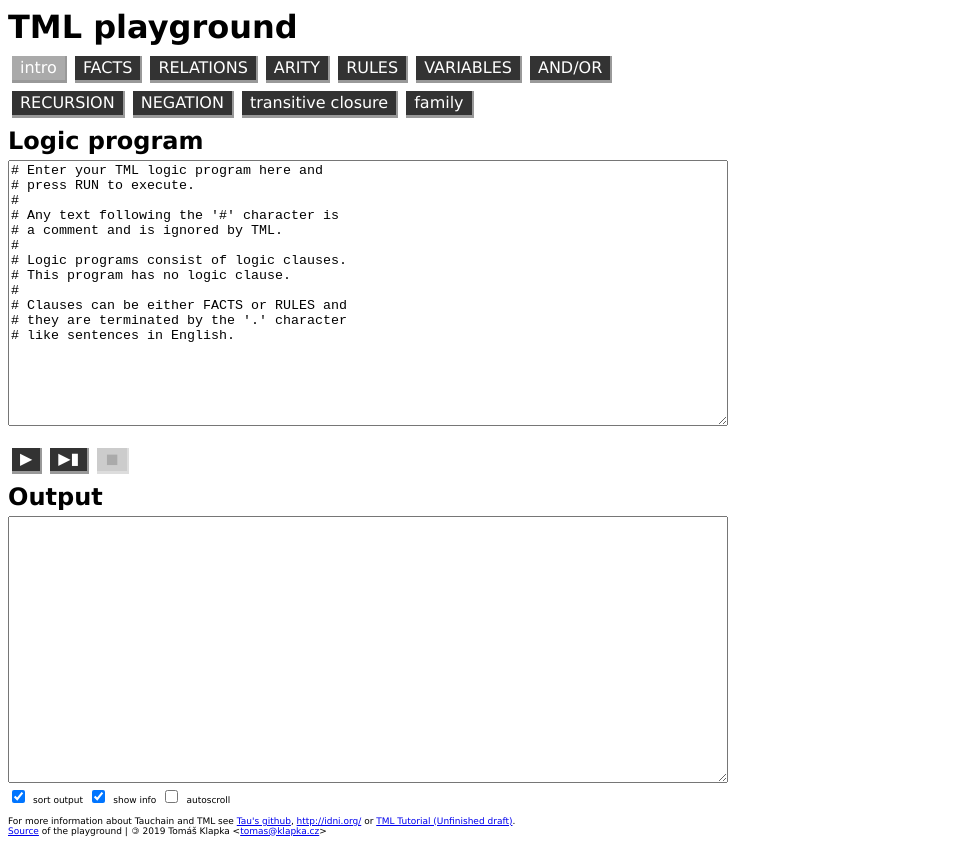
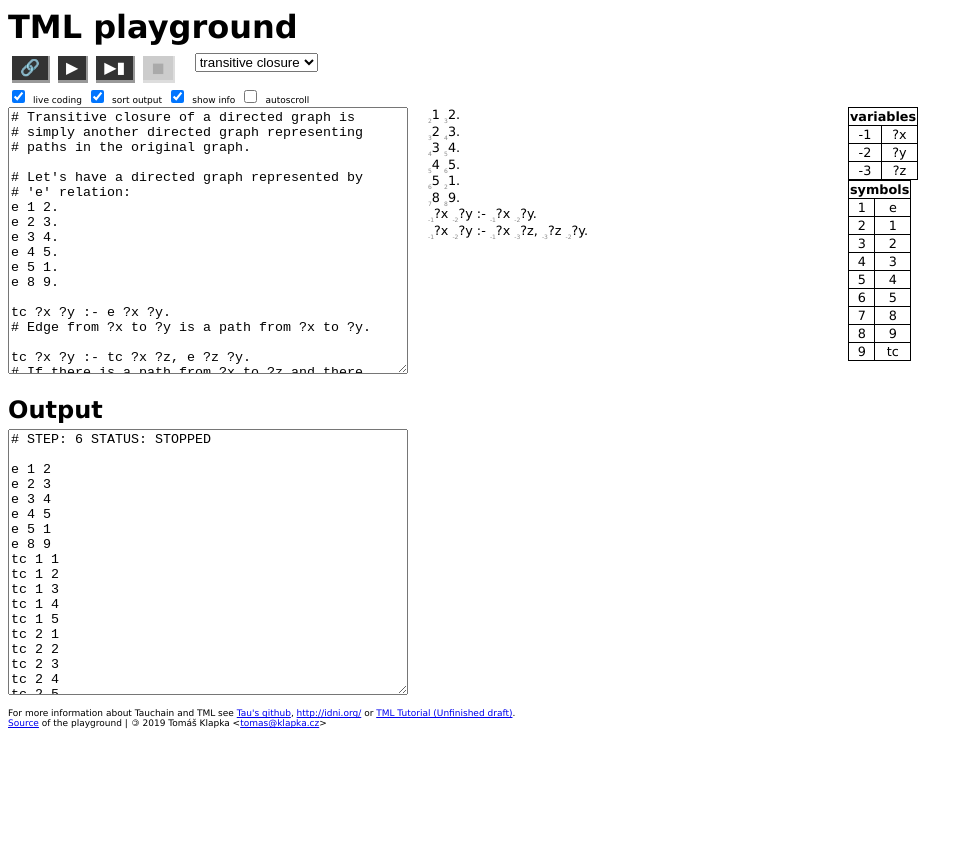
Before and after one commit to IDNI/tml_playground, a website: page app/static/index.html in a window 1280 px wide. Shown: the whole page, without its empty margins (0-973 px from the left). After the commit the page ends 800 px from the top, so only its background shows below. Drawn offline with Linux system fonts and the light colour scheme.

Commit message:
live coding; rerender running program and show dict; link to share; intro buttons -> select

```diff
--- a/app/static/index.html
+++ b/app/static/index.html
@@ -7,124 +7,60 @@
 		<meta name="Keywords" content="TML,Tau Meta-Language,Tau,Meta-Language,Language,Tauchain,IDNI,DATALOG,PDATALOG,P-DATALOG,Datalog with negation,Unstratified Datalog,PFP,finite ordered structures,PFP logic over finite ordered structures,logic programming,programming language,reasoning,inference engine,programming,playground,examples,exercises,demo" />
 		<meta name="Description" content="Online playground for TML (Tau Meta Language) with examples." />
 		<link rel="icon" href="data:,">
-		<style>
-			* {
-				box-sizing: border-box;
-			}
-			body {
-				font-family: Verdana, Geneva, sans-serif;
-			}
-			h1, h2 {
-				margin: 0.2em 0;
-			}
-			textarea#logic_program {
-				width: 100%;
-				height: 18em;
-				margin-bottom: 1em;
-			}
-			textarea#output {
-				width: 100%;
-				height: 20em;
-			}
-			@media only screen and (min-width: 768px) {
-				textarea#logic_program {
-					width: 720px;
-					height: 20em;
-				}
-				textarea#output {
-					width: 720px;
-				}
-				div#tests {
-					width: 720px;
-				}
-			}
-			.row::after {
-				content: "";
-				clear: both;
-				display: table;
-			}
-			div.button,
-			div.active-button {
-				float: left;
-				margin: 0.25em;
-				border-width: 0 2px 3px 0;
-				border-style: solid;
-				border-color: #999999;
-				background: #333333;
-				color: #FFFFFF;
-				padding: 0.1em 0.5em;
-				padding-bottom: 0.2em;
-				cursor: pointer;
-			}
-			.tests-label {
-				margin: 0.25em;
-				float: left;
-			}
-			.note {
-				margin-top: 1em;
-			}
-			.xx-small,
-			.note {
-				font-size: xx-small;
-			}
-			.active-button {
-				background: #AAAAAA!Important;
-			}
-			span.copyleft {
-				display:inline-block;
-				-moz-transform: scale(-1, 1);
-				-webkit-transform: scale(-1, 1);
-				-o-transform: scale(-1, 1);
-				-ms-transform: scale(-1, 1);
-				transform: scale(-1, 1);
-			}
-			.disabled-button {
-				border-color: #DDDDDD!Important;
-				background: #CCCCCC!Important;
-				color: #AAAAAA!Important;
-			}
-			#status-info {
-				display: none;
-			}
-		</style>
+		<link rel="stylesheet" type="text/css" href="style.css" />
 	</head>
-	<body onload="test()">
+	<body onload="init_playground()">
 		<h1>TML playground</h1>
-		<div id="tests" class="row">
-			<div class="button" id="t0" onclick="test(0)">intro</div>
-			<div class="button" id="t1" onclick="test(1)">FACTS</div>
-			<div class="button" id="t2" onclick="test(2)">RELATIONS</div>
-			<div class="button" id="t3" onclick="test(3)">ARITY</div>
-			<div class="button" id="t4" onclick="test(4)">RULES</div>
-			<div class="button" id="t5" onclick="test(5)">VARIABLES</div>
-			<div class="button" id="t6" onclick="test(6)">AND/OR</div>
-			<div class="button" id="t7" onclick="test(7)">RECURSION</div>
-			<div class="button" id="t8" onclick="test(8)">NEGATION</div>
-			<div class="button" id="t9" onclick="test(9)">transitive
-				closure</div>
-			<div class="button" id="t10" onclick="test(10)">family</div>
-		</div>
-		<div>
-			<h2>Logic program</h2>
-			<textarea id="logic_program"></textarea>
+		<div class="row">
+			<div id="link_button" title="get link to this program" onclick="link()"
+				class="button">&#128279;</div>
+			<div id="run_button"  title="run program"  onclick="run()"
+				class="button">&#9654;</div>
+			<div id="step_button" title="do a step" onclick="step()"
+				class="button">&#9654;&#9646;</div>
+			<div id="stop_button" title="stop running" onclick="stop()"
+				class="button disabled-button" >&#9724;</div>
+			<div class="bar-select">
+				<select id="tests-select" onchange="test(document.getElementById('tests-select').value)">
+					<option value="0">intro</option>
+					<option value="1">FACTS</option>
+					<option value="2">RELATIONS</option>
+					<option value="3">ARITY</option>
+					<option value="4">RULES</option>
+					<option value="5">VARIABLES</option>
+					<option value="6">AND/OR</option>
+					<option value="7">RECURSION</option>
+					<option value="8">NEGATION</option>
+					<option value="9">transitive closure</option>
+					<option value="10">family</option>
+				</select>
+			</div>
 		</div>
 		<div class="row">
-			<div id="run_button"  title="RUN"  onclick="run()"
-				class="button">&#9654;</div>
-			<div id="step_button" title="STEP" onclick="step()"
-				class="button">&#9654;&#9646;</div>
-			<div id="stop_button" title="STOP" onclick="stop()"
-				class="button disabled-button" >&#9724;</div>
-		</div>
+			<div>
+				<input id="live_coding" type="checkbox" checked="true" />
+				<span class="xx-small"> live coding</span>
+				<input id="sort-result" type="checkbox" checked="true" />
+				<span class="xx-small"> sort output</span>
+				<input id="show-info"   type="checkbox" checked="true" />
+				<span class="xx-small"> show info</span>
+				<input id="autoscroll"  type="checkbox" />
+				<span class="xx-small"> autoscroll</span>
+			</div>
+			<div class="panel">
+				<textarea id="logic_program" oninput="on_program_change()""></textarea>
+			</div>
+			<div class="panel">
+				<div id="running_program"></div>
+			</div>
+			<div class="panel">
+				<div id="dict_vars" class="dict"></div>
+				<div id="dict_syms" class="dict"></div>
+			</div>
+			</div>
 		<div class="output">
 			<h2>Output</h2>
 			<textarea id="output"></textarea><br/>
-			<input id="sort-result" type="checkbox" checked="true" />
-			<span class="xx-small"> sort output</span>
-			<input id="show-info"   type="checkbox" checked="true" />
-			<span class="xx-small"> show info</span>
-			<input id="autoscroll"  type="checkbox" />
-			<span class="xx-small"> autoscroll</span>
 		</div>
 		<div id="status-info">
 			RUNNING: <span id="running_status"></span>
@@ -144,10 +80,15 @@
 			&lt;<a href="mailto:tomas@klapka.cz">tomas@klapka.cz</a>&gt;
 			<br />
 		</div>
-		<!-- tml.min.js (19 kB)          -->
+		<!--------------------------------->
+		<!-- HTML ends here              -->
+		<!--------------------------------->
+		<!-- javascript starts here      -->
+		<!--------------------------------->
+		<!-- tml.min.js       (19 kB)    -->
 		<!-- tml.debug.min.js (32 kB)    -->
-		<!-- tml.js (36 kB)              -->
-		<!-- tml.debug.js (56 kB)        -->
+		<!-- tml.js           (36 kB)    -->
+		<!-- tml.debug.js     (56 kB)    -->
 		<script src="tml.min.js"></script>
 		<script type="text/javascript">
 			const { lp } = require('tml');
@@ -161,7 +102,7 @@
 					return;
 				}
 				// read logic program from the input textarea
-				const source = document.getElementById('logic_program').value;
+				let source = document.getElementById('logic_program').value;
 				// clear output and show running status
 				document.getElementById('output').innerText = 'running...';
 				// init state
@@ -170,22 +111,33 @@
 				s.step = 0; // step counter
 				s.d = 0;    // current db root
 				s.s = [];   // previous steps' db roots
+				s.raw = []; // empty raw program
 				s.p = new lp();
 				try {
-					s.raw = s.p.prog_read(lp.string_read_text(source));
-					console.log("program dict: ", s.p.d);
-					console.log('raw rules:', s.raw);
+					 // strip comments and multiple lines
+					source = lp.string_read_text(source);
+					// document.getElementById('running_program')
+					// 	.innerHTML = source.replace(/\n+/gm, `<br/>`);
+					s.raw = s.p.prog_read(source);
+					update_running_program();
+					// console.log("program dict: ", s.p.d);
+					// console.log('raw rules:', s.raw);
 				} catch (err) { // parse error
 					console.log('Parse error:', err);
 					s.result = `Parse error: ${err}`;
 				}
 				show_status();
 			}
+			function restart() {
+				s.running = false;
+				start();
+			}
 			function stop() {
 				s.running = false;
 				show_status();
 				output_result(s.p.toString());
 			}
+			function rerun() { s.running = false; run(); }
 			function run() { step(0); }
 			// Do N steps. default 1. 0 = infinity (ie. run until a fixed point)
 			function step(n = 1) {
@@ -200,8 +152,8 @@
 					try {
 						s.p.step(); // do pfp step
 					} catch (err) {
-						console.log('PFP error', err);
-						s.result = `PFP error: ${err}`;
+						console.log('Runtime error', err);
+						s.result = `Runtime error: ${err}`;
 						return false;
 					}
 					// FP if db root resulted already from a previous step
@@ -239,6 +191,48 @@
 					output.scrollTop = output.scrollHeight
 				}
 			}
+			function update_dictionary() {
+				const table = (a, neg = false) => {
+					let res = `<table>\n    <tr><th colspan="2">${neg?'variables':'symbols'}</th></tr>\n`;
+					for (let i = 1; i < a.length; i++) {
+						res += `    <tr><td>${neg?'-':''}${i}</td><td>${a[i]}</td></tr>\n`
+					}
+					return res + `</table>\n`;
+				}
+				document.getElementById('dict_syms').innerHTML = table(s.p.d.syms);
+				document.getElementById('dict_vars').innerHTML = table(s.p.d.vars, true);
+			}
+			function update_running_program() {
+				const arg_toString = a => {
+					const str = a < 0
+						? s.p.d.vars[-a]
+						: a > 0
+							? s.p.d.get(a)
+							: false;
+					return str ? `<span title="${str}"><sub class="varid">${a}</sub>${str}</span>` : str;
+				}
+				const term_toString = t => {
+					const res = `${t[0]<0 ? '~' : ''}${t.slice(1).map(arg_toString).filter(str=>str!==false).join(' ')}`;
+					return res;
+				}
+				const rule_toString = r => {
+					let res = term_toString(r[r.length-1]); // head or fact
+					const body_len = r.length-1;
+					if (body_len) {	// rule body
+						res += ' :- ';
+						for (let i = 0; i < body_len; i++) {
+							//console.log('res before adding body term, ', i, res);
+							res += term_toString(r[i]) + (i+1 < body_len ? ', ' : '');
+							//console.log('res after adding body term, ', i, res);
+						}
+					}
+					res += `.<br/>\n`;
+					return res;
+				}
+				document.getElementById('running_program')
+					.innerHTML = s.raw.map(rule_toString).join('');
+				update_dictionary();
+			}
 			function show_status() {
 				const rs = document.getElementById('running_status');
 				const ss = document.getElementById('step_status');
@@ -247,7 +241,49 @@
 				ss.innerText = s.running ? s.step : 'n/a';
 				sb.classList = "button" + (s.running ? "" : " disabled-button");
 			}
-			show_status();
+			function link() {
+				const href = window.location.href;
+				const prog = document.getElementById('logic_program').value;
+				href.search = 'prog=' + encodeURIComponent(prog);
+				const link = prompt(`Open URL in new window?\nOr copy to clipboard and cancel.`, href);
+				if (link != null) {
+					window.open(linke, '_blank');
+				}
+			}
+			// Returns a function, that, as long as it continues to be invoked, will not
+			// be triggered. The function will be called after it stops being called for
+			// N milliseconds. If `immediate` is passed, trigger the function on the
+			// leading edge, instead of the trailing.
+			// https://davidwalsh.name/javascript-debounce-function
+			function debounce(fn, wait, immediate) {
+				let t;
+				return () => {
+					const a = arguments;
+					const l = () => {
+						t = null;
+						if (!immediate) fn.apply(this, a);
+					};
+					var its_time = immediate && !t;
+					clearTimeout(t);
+					t = setTimeout(l, wait);
+					if (its_time) fn.apply(this, a);
+				};
+			};
+			const debounce_live_coding = debounce(rerun, 200);
+			function on_program_change() {
+				if (document.getElementById('live_coding').checked) {
+					debounce_live_coding();
+				}
+			}
+			function init_playground() {
+				const prog = new URLSearchParams(window.location.search).get('prog');
+				if (prog && prog.length > 0)  { // load prog from URL
+					document.getElementById('logic_program').value = prog;
+				} else { // or load intro if not in URL
+					test(9);
+				}
+				show_status();
+			}
 			////////////////////
 			// test programs
 			//
@@ -258,11 +294,11 @@
 				const current = document.getElementById('logic_program').value;
 				let confirmed = true;
 				// ask for confirmation if current program running
-				if (s.running) {
-					confirmed = confirmed
-						&& confirm('Program is running. Do you want to stop?')
-					stop();
-				}
+				// if (s.running) {
+				// 	confirmed = confirmed
+				// 		&& confirm('Program is running. Do you want to stop?')
+				// 	stop();
+				// }
 				// if there is a custom program, ask for confirmation before discarding
 				if (current && current.length > 0
 				&& !test_programs.includes(current)) {
@@ -276,10 +312,17 @@
 					logic_program.value = test_programs[n];
 					logic_program.scrollTop = 0; // scroll top
 					// deactivate old button and activate the new one
-					document.getElementById('t'+t).className = 'button';
+					// document.getElementById('t'+t).className = 'button';
 					t = n;
-					document.getElementById('t'+t).className = 'active-button';
+					// document.getElementById('t'+t).className = 'active-button';
+					if (document.getElementById('live_coding').checked) {
+						rerun();
+					} else {
+						restart();
+					}
 				}
+				// update (or rollback) selection
+				document.getElementById('tests-select').value = t;
 			}
 			const test_programs = [
 // intro
--- /dev/null
+++ b/app/static/style.css
@@ -0,0 +1,112 @@
+* {
+	box-sizing: border-box;
+}
+body {
+	font-family: Verdana, Geneva, sans-serif;
+}
+h1, h2 {
+	margin: 0.2em 0;
+}
+textarea#logic_program {
+	width: 50%;
+	height: 18em;
+	margin-bottom: 1em;
+}
+textarea#output {
+	width: 50%;
+	height: 20em;
+}
+div.panel {
+	float: left;
+	width: 50%;
+}
+div.dict {
+	font-size: 0.8em;
+}
+table {
+	border-collapse: collapse;
+}
+table, tr, th, td {
+	border: 0;
+}
+div.dict table td,
+div.dict table th {
+	border: 1px solid black;
+	text-align: center;
+}
+#running_program {
+	font-size: 0.8em;
+}
+@media only screen and (min-width: 748px) {
+	textarea#logic_program {
+		width: 400px;
+		height: 20em;
+	}
+	textarea#output {
+		width: 400px;
+	}
+	div#tests {
+		width: 400px;
+	}
+	div.panel{
+		float: left;
+		width: 420px;
+	}
+}
+sub.varid {
+	color: #888888;
+	font-size: 0.4em;
+}
+.row::after {
+	content: "";
+	clear: both;
+	display: table;
+}
+div.bar-select {
+	margin-left: 1em;
+	width: 100px;
+	float: left;
+}
+div.button,
+div.active-button {
+	float: left;
+	margin: 0.25em;
+	border-width: 0 2px 3px 0;
+	border-style: solid;
+	border-color: #999999;
+	background: #333333;
+	color: #FFFFFF;
+	padding: 0.1em 0.5em;
+	padding-bottom: 0.2em;
+	cursor: pointer;
+}
+.tests-label {
+	margin: 0.25em;
+	float: left;
+}
+.note {
+	margin-top: 1em;
+}
+.xx-small,
+.note {
+	font-size: xx-small;
+}
+.active-button {
+	background: #AAAAAA!Important;
+}
+span.copyleft {
+	display:inline-block;
+	-moz-transform: scale(-1, 1);
+	-webkit-transform: scale(-1, 1);
+	-o-transform: scale(-1, 1);
+	-ms-transform: scale(-1, 1);
+	transform: scale(-1, 1);
+}
+.disabled-button {
+	border-color: #DDDDDD!Important;
+	background: #CCCCCC!Important;
+	color: #AAAAAA!Important;
+}
+#status-info {
+	display: none;
+}
```
